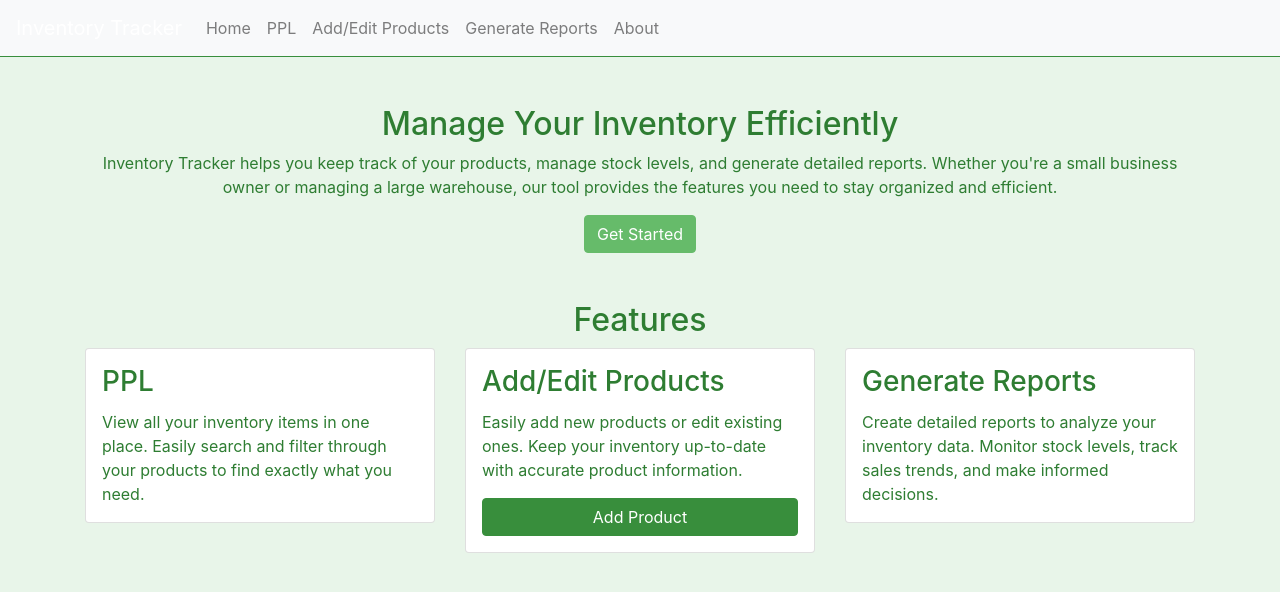
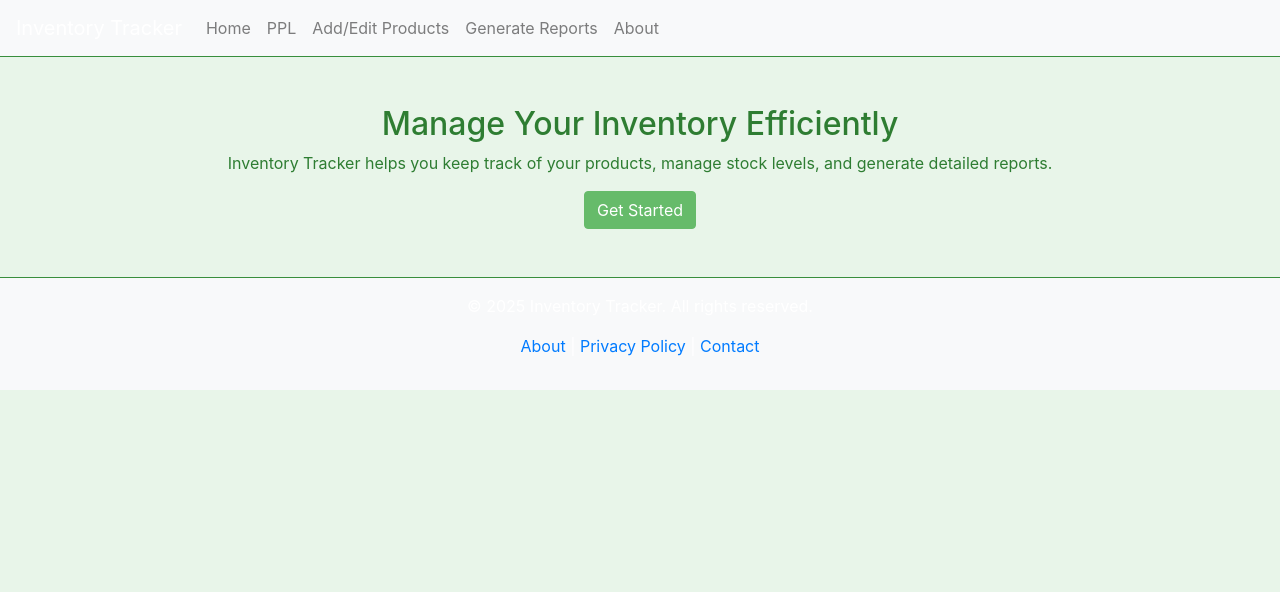
Before and after one commit to MarcosCGoenaga/inventory-app, a plain HTML site: page index.html in a window 1280 px wide. Drawn offline with nearby package versions, Linux system fonts and the light colour scheme.

Commit message:
Update index.html

```diff
--- a/index.html
+++ b/index.html
@@ -13,40 +13,13 @@
   <main class="container my-5">
     <section class="intro text-center">
       <h2>Manage Your Inventory Efficiently</h2>
-      <p>Inventory Tracker helps you keep track of your products, manage stock levels, and generate detailed reports. Whether you're a small business owner or managing a large warehouse, our tool provides the features you need to stay organized and efficient.</p>
+      <p>Inventory Tracker helps you keep track of your products, manage stock levels, and generate detailed reports.</p>
       <a href="ppl.html" class="btn btn-success">Get Started</a>
-    </section>
-
-    <section class="features mt-5">
-      <h2 class="text-center">Features</h2>
-      <div class="row">
-        <div class="col-md-4">
-          <div class="card mb-3 p-3">
-            <h3 class="card-title">PPL</h3>
-            <p class="card-text">View all your inventory items in one place. Easily search and filter through your products to find exactly what you need.</p>
-          </div>
-        </div>
-        <div class="col-md-4">
-          <div class="card mb-3 p-3">
-            <h3 class="card-title">Add/Edit Products</h3>
-            <p class="card-text">Easily add new products or edit existing ones. Keep your inventory up-to-date with accurate product information.</p>
-            <a href="product-form.html" class="btn btn-primary">Add Product</a>
-          </div>
-        </div>
-        <div class="col-md-4">
-          <div class="card mb-3 p-3">
-            <h3 class="card-title">Generate Reports</h3>
-            <p class="card-text">Create detailed reports to analyze your inventory data. Monitor stock levels, track sales trends, and make informed decisions.</p>
-          </div>
-        </div>
-      </div>
     </section>
   </main>
 
-  <script src="https://code.jquery.com/jquery-3.5.1.min.js"></script>
-  <script src="https://cdn.jsdelivr.net/npm/@popperjs/core@2.6.0/dist/umd/popper.min.js"></script>
-  <script src="https://stackpath.bootstrapcdn.com/bootstrap/4.5.2/js/bootstrap.min.js"></script>
+  <div id="footer-placeholder"></div>
+
   <script src="js/layout.js"></script>
-  <script src="js/main.js"></script>
 </body>
 </html>
```
